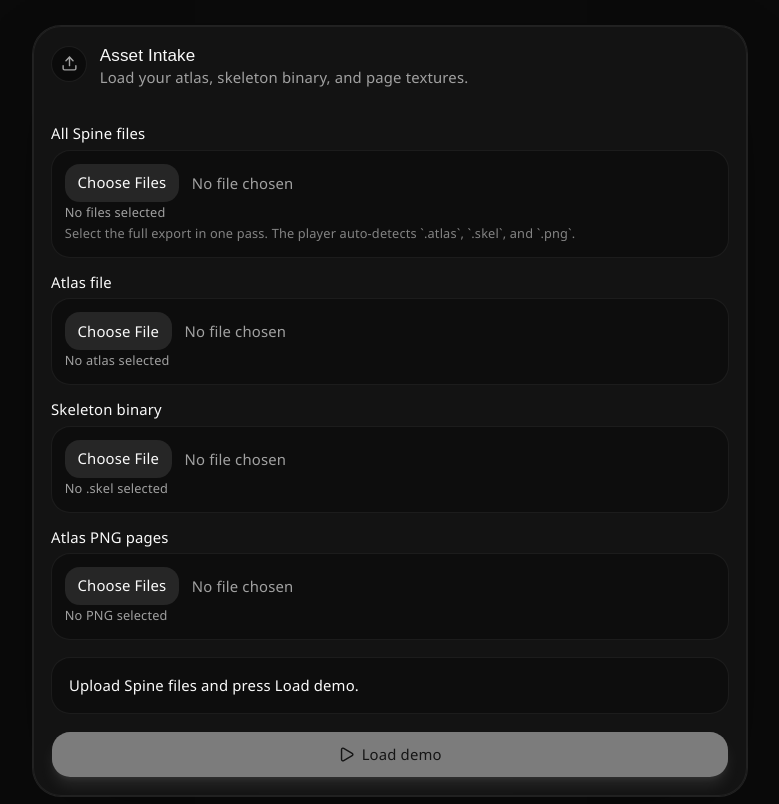
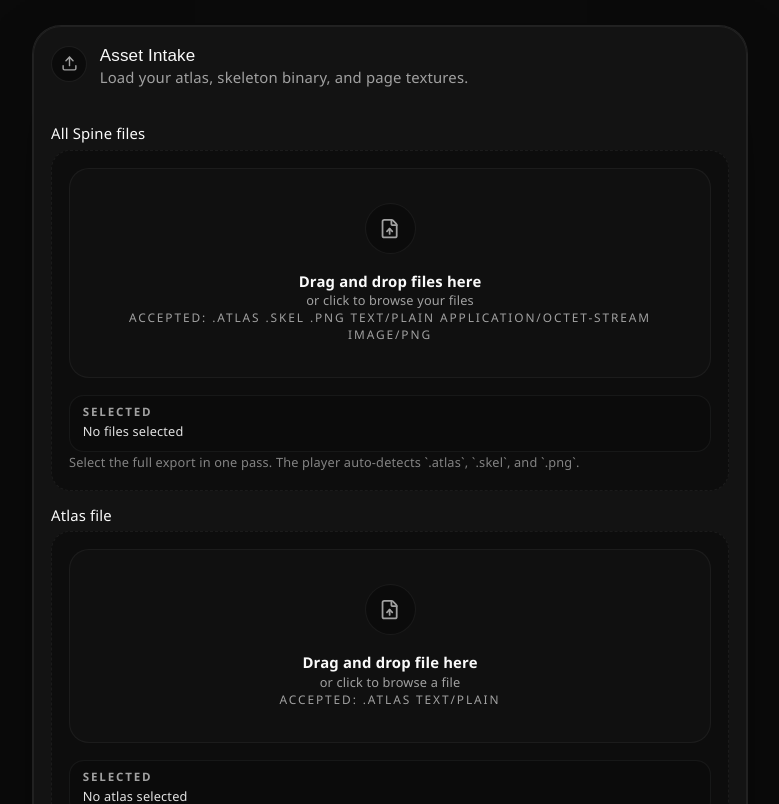
Before and after one commit to vaso991/spine-player, a React (Vite) app: page / in a window 1280 px wide. Shown: the top 804 px of the page, without its empty margins (250-1029 px from the left). Built offline with nearby package versions, Linux system fonts and the light colour scheme.

Commit message:
feat: implement drag-and-drop file upload interface with improved styling

```diff
--- a/src/App.tsx
+++ b/src/App.tsx
@@ -7,6 +7,7 @@
   ArrowLeft,
   Boxes,
   Clapperboard,
+  FileUp,
   Image as ImageIcon,
   Layers3,
   PackageOpen,
@@ -206,7 +207,7 @@
   accept,
   multiple = false,
   filesLabel,
-  onChange,
+  onFilesSelected,
 }: {
   id: string
   label: string
@@ -214,22 +215,89 @@
   accept: string
   multiple?: boolean
   filesLabel: string
-  onChange: React.ChangeEventHandler<HTMLInputElement>
+  onFilesSelected: (files: FileList | File[]) => void
 }) {
+  const [isDragging, setIsDragging] = useState(false)
+  const inputRef = useRef<HTMLInputElement | null>(null)
+
+  function handleDragOver(event: React.DragEvent<HTMLDivElement>) {
+    event.preventDefault()
+    setIsDragging(true)
+  }
+
+  function handleDragLeave(event: React.DragEvent<HTMLDivElement>) {
+    event.preventDefault()
+    setIsDragging(false)
+  }
+
+  function handleDrop(event: React.DragEvent<HTMLDivElement>) {
+    event.preventDefault()
+    setIsDragging(false)
+
+    if (event.dataTransfer.files.length > 0) {
+      onFilesSelected(event.dataTransfer.files)
+    }
+  }
+
   return (
     <div className="space-y-2">
       <Label htmlFor={id}>{label}</Label>
-      <div className="rounded-2xl border border-border/60 bg-background/60 p-3">
+      <div
+        className={cn(
+          'rounded-2xl border border-dashed bg-background/60 p-4 transition-all',
+          isDragging
+            ? 'border-primary/70 bg-primary/10 shadow-lg shadow-primary/10 ring-2 ring-primary/30'
+            : 'border-border/60 hover:border-primary/40 hover:bg-background/80',
+        )}
+        onDragOver={handleDragOver}
+        onDragLeave={handleDragLeave}
+        onDrop={handleDrop}
+      >
+        <button
+          type="button"
+          className="flex w-full flex-col items-center justify-center rounded-[20px] border border-border/50 bg-card/40 px-5 py-8 text-center transition hover:bg-card/60"
+          onClick={() => inputRef.current?.click()}
+        >
+          <div
+            className={cn(
+              'mb-4 flex size-12 items-center justify-center rounded-full border transition-colors',
+              isDragging
+                ? 'border-primary/60 bg-primary/15 text-primary'
+                : 'border-border/60 bg-background/80 text-muted-foreground',
+            )}
+          >
+            <FileUp className="size-5" />
+          </div>
+          <p className="text-sm font-semibold text-foreground">
+            Drag and drop file{multiple ? 's' : ''} here
+          </p>
+          <p className="mt-1 text-xs text-muted-foreground">
+            or click to browse {multiple ? 'your files' : 'a file'}
+          </p>
+          <p className="mt-3 text-[0.7rem] font-medium tracking-[0.16em] text-muted-foreground uppercase">
+            Accepted: {accept.split(',').join(' ')}
+          </p>
+        </button>
         <input
+          ref={inputRef}
           id={id}
-          className="block w-full cursor-pointer text-sm text-muted-foreground file:mr-3 file:cursor-pointer file:rounded-xl file:border-0 file:bg-secondary file:px-3 file:py-2 file:text-sm file:font-medium file:text-secondary-foreground hover:file:bg-secondary/80"
+          className="sr-only"
           type="file"
           accept={accept}
           multiple={multiple}
-          onChange={onChange}
+          onChange={(event) => {
+            if (event.target.files) {
+              onFilesSelected(event.target.files)
+            }
+          }}
         />
-        <p className="mt-3 break-words text-xs leading-5 text-muted-foreground">{filesLabel}</p>
-        {hint ? <p className="mt-1 text-xs leading-5 text-muted-foreground/80">{hint}</p> : null}
+        <div className="mt-4 rounded-xl border border-border/50 bg-background/50 px-3 py-2">
+          <p className="text-[0.68rem] font-semibold tracking-[0.16em] text-muted-foreground uppercase">
+            Selected
+          </p>
+          <p className="mt-1 break-words text-xs leading-5 text-foreground/90">{filesLabel}</p>
+        </div>
+        {hint ? <p className="mt-3 text-xs leading-5 text-muted-foreground/80">{hint}</p> : null}
       </div>
     </div>
   )
@@ -980,7 +1048,7 @@
     setUserScale(DEFAULT_USER_SCALE)
   }
 
-  function applyCombinedFiles(fileList: FileList | null) {
+  function applyCombinedFiles(fileList: FileList | File[] | null) {
     if (!fileList || fileList.length === 0) {
       return
     }
@@ -1174,7 +1242,7 @@
                     .filter(Boolean)
                     .join(', ') || 'No files selected'}
                   hint="Select the full export in one pass. The player auto-detects `.atlas`, `.skel`, and `.png`."
-                  onChange={(event) => applyCombinedFiles(event.target.files)}
+                  onFilesSelected={(selectedFiles) => applyCombinedFiles(selectedFiles)}
                 />
 
                 <div className="grid gap-4">
@@ -1183,10 +1251,10 @@
                     label="Atlas file"
                     accept=".atlas,text/plain"
                     filesLabel={files.atlas?.name ?? 'No atlas selected'}
-                    onChange={(event) =>
+                    onFilesSelected={(selectedFiles) =>
                       setFiles((current) => ({
                         ...current,
-                        atlas: event.target.files?.[0] ?? null,
+                        atlas: Array.from(selectedFiles)[0] ?? null,
                       }))
                     }
                   />
@@ -1196,10 +1264,10 @@
                     label="Skeleton binary"
                     accept=".skel,application/octet-stream"
                     filesLabel={files.skeleton?.name ?? 'No .skel selected'}
-                    onChange={(event) =>
+                    onFilesSelected={(selectedFiles) =>
                       setFiles((current) => ({
                         ...current,
-                        skeleton: event.target.files?.[0] ?? null,
+                        skeleton: Array.from(selectedFiles)[0] ?? null,
                       }))
                     }
                   />
@@ -1214,10 +1282,10 @@
                         ? files.images.map((file) => file.name).join(', ')
                         : 'No PNG selected'
                     }
-                    onChange={(event) =>
+                    onFilesSelected={(selectedFiles) =>
                       setFiles((current) => ({
                         ...current,
-                        images: Array.from(event.target.files ?? []),
+                        images: Array.from(selectedFiles),
                       }))
                     }
                   />
```
